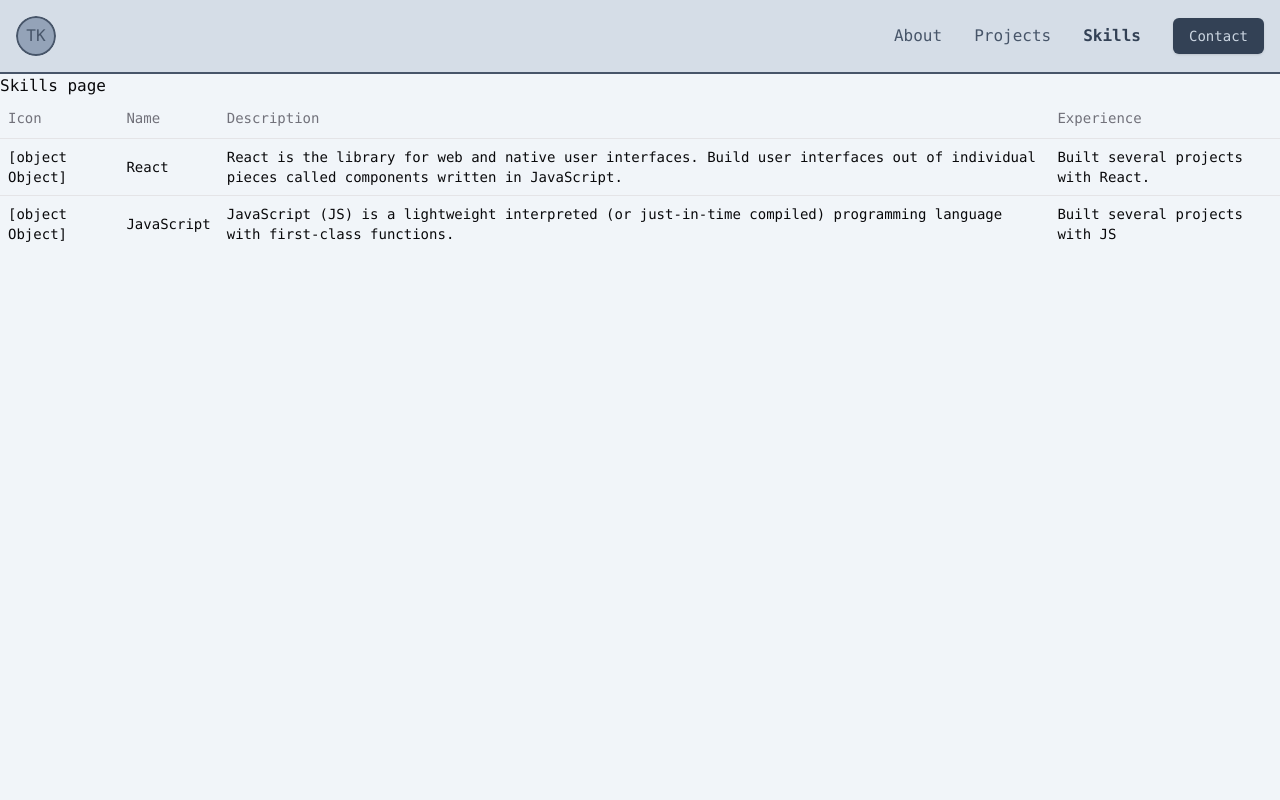
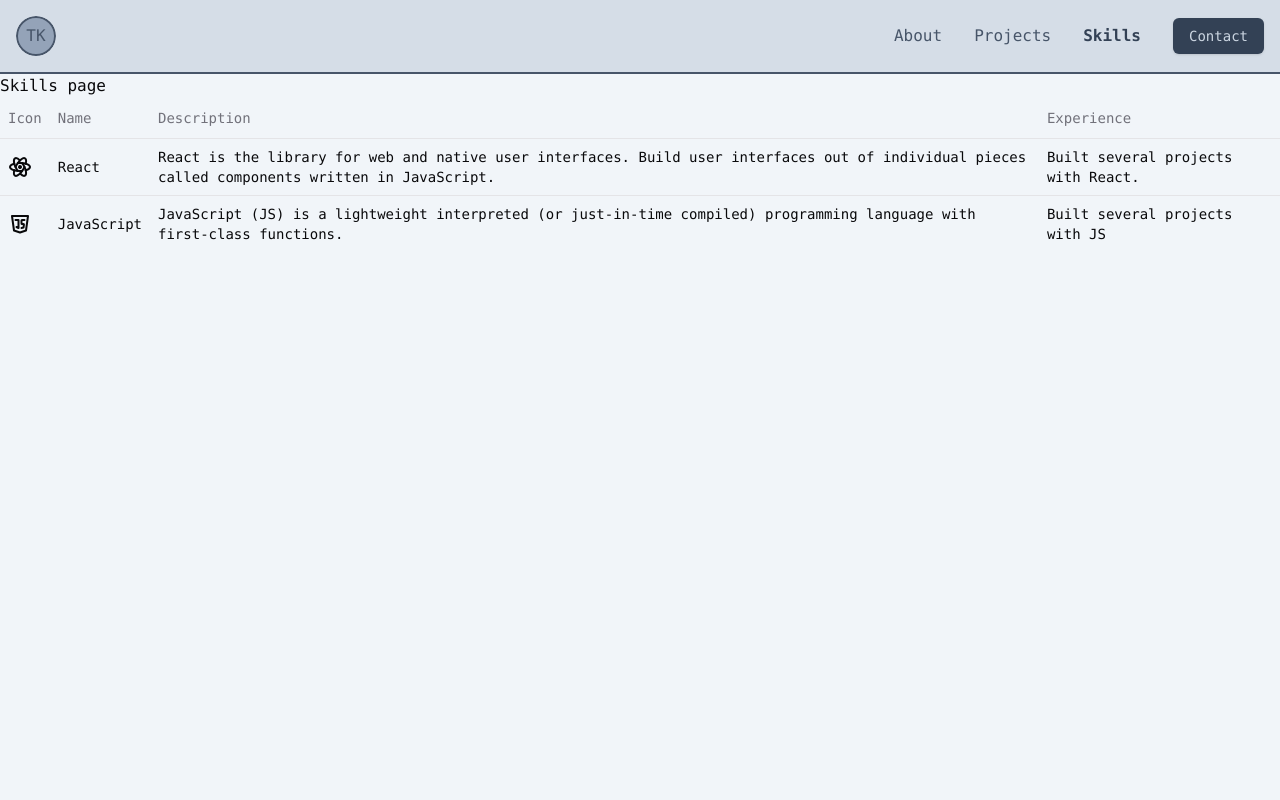
Before and after one commit to tdot123-1/portfolio, a React (Vite) app: page /skills in a window 1280 px wide. Shown: the top 800 px of the page. Built offline with nearby package versions, Linux system fonts and the light colour scheme.

Commit message:
fixed icon in table

```diff
--- a/src/components/custom/table/columns.tsx
+++ b/src/components/custom/table/columns.tsx
@@ -13,6 +13,10 @@
   {
     accessorKey: "icon",
     header: "Icon",
+    cell: ({ getValue }) => {
+      const IconComp = getValue() as Icon;
+      return <IconComp />;
+    },
   },
   {
     accessorKey: "name",
--- a/src/pages/SkillsPage.tsx
+++ b/src/pages/SkillsPage.tsx
@@ -1,5 +1,5 @@
 import { skillsData } from "@/data/skillsData";
-import { Skill, columns } from "@/components/custom/table/columns";
+import { columns } from "@/components/custom/table/columns";
 import DataTable from "@/components/custom/table/DataTable";
 
 const SkillsPage = () => {
```
